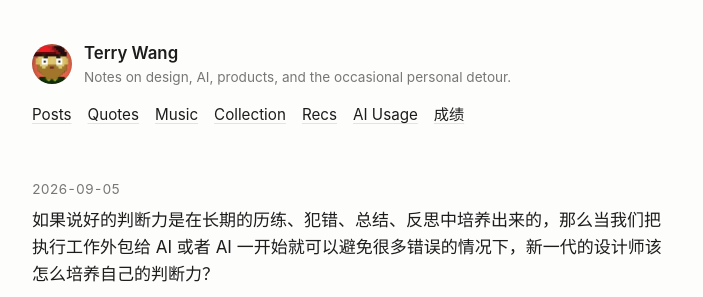
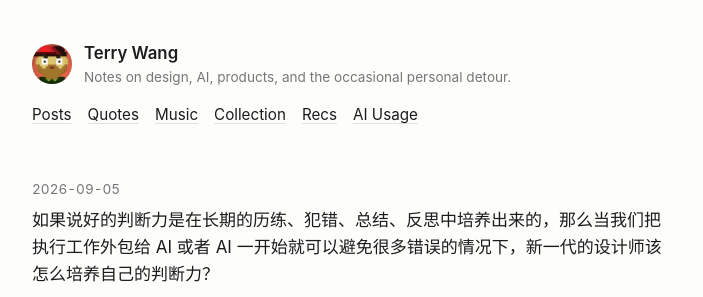
Before and after one commit to lvterry/lvterry.github.io, a Jekyll site: the page built from index.html, in a window 1280 px wide and 900 px high. Shown: the top 297 px of the window, without its empty margins (288-991 px from the left). Built offline with Jekyll 4.4.1, drawn with Linux system fonts in a browser that asks for light colours; the list of posts is cut into pages by our own code.

Commit message:
Remove score from header nav
User can access it directly with the URL.

```diff
--- a/_includes/header.html
+++ b/_includes/header.html
@@ -13,6 +13,5 @@
     <a href="/collection.html">Collection</a>
     <a href="/recommendations.html">Recs</a>
     <a href="/ai.html">AI Usage</a>
-    <a href="/score.html">成绩</a>
   </nav>
 </header>
```
